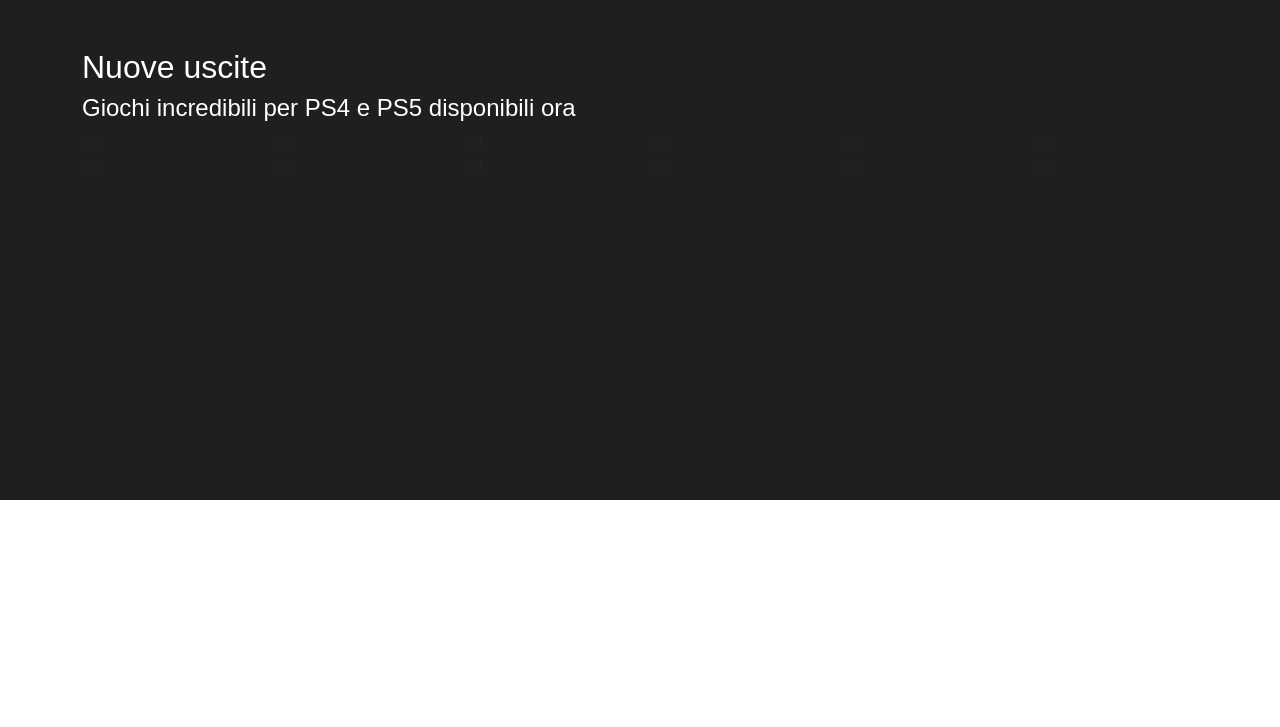
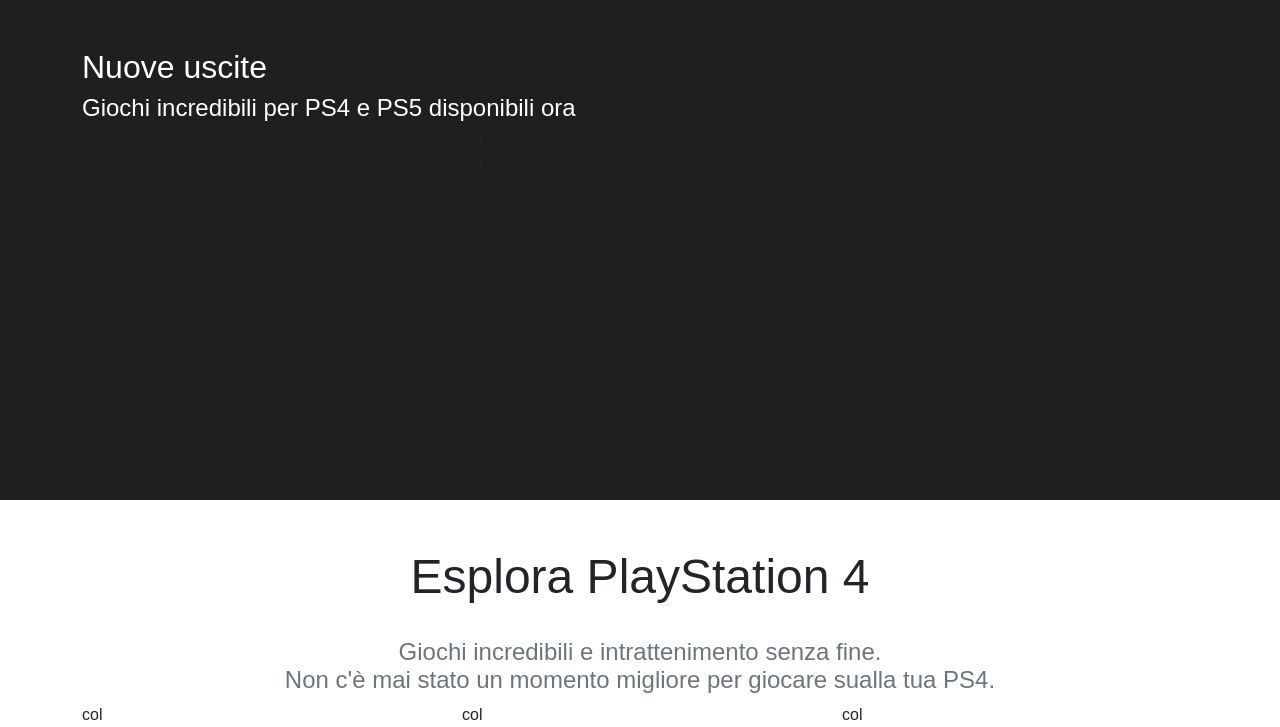
Before and after one commit to ariannagreco3393/htmlcss-playstation, a plain HTML site: page index.html in a window 1280 px wide. Shown: the part 2979-3706 px from the top of the page. Before the commit the page ends 3479 px from the top, so only its background shows below. Drawn offline with nearby package versions, Linux system fonts and the light colour scheme.

Commit message:
add playstation 4 section

```diff
--- a/index.html
+++ b/index.html
@@ -123,6 +123,20 @@
 
 
         </section>
+        <section class="playstation_4 pt-5">
+            <div class="container container-sm container-md container-lg">
+                <h2 class="text-center display-5">Esplora PlayStation 4</h2>
+                <h4 class="text-center pt-4 text-secondary">Giochi incredibili e intrattenimento senza fine.
+                    <br> Non c'è mai stato un momento migliore per giocare sualla tua PS4.
+                </h4>
+                <div class="row">
+                    <div class="col-12 col-md-4">col</div>
+                    <div class="col-12 col-md-4">col</div>
+                    <div class="col-12 col-md-4">col</div>
+                </div>
+            </div>
+        </section>
+
     </main>
     <!-- /.site_main -->
     <footer class="site_footer"></footer>
```
